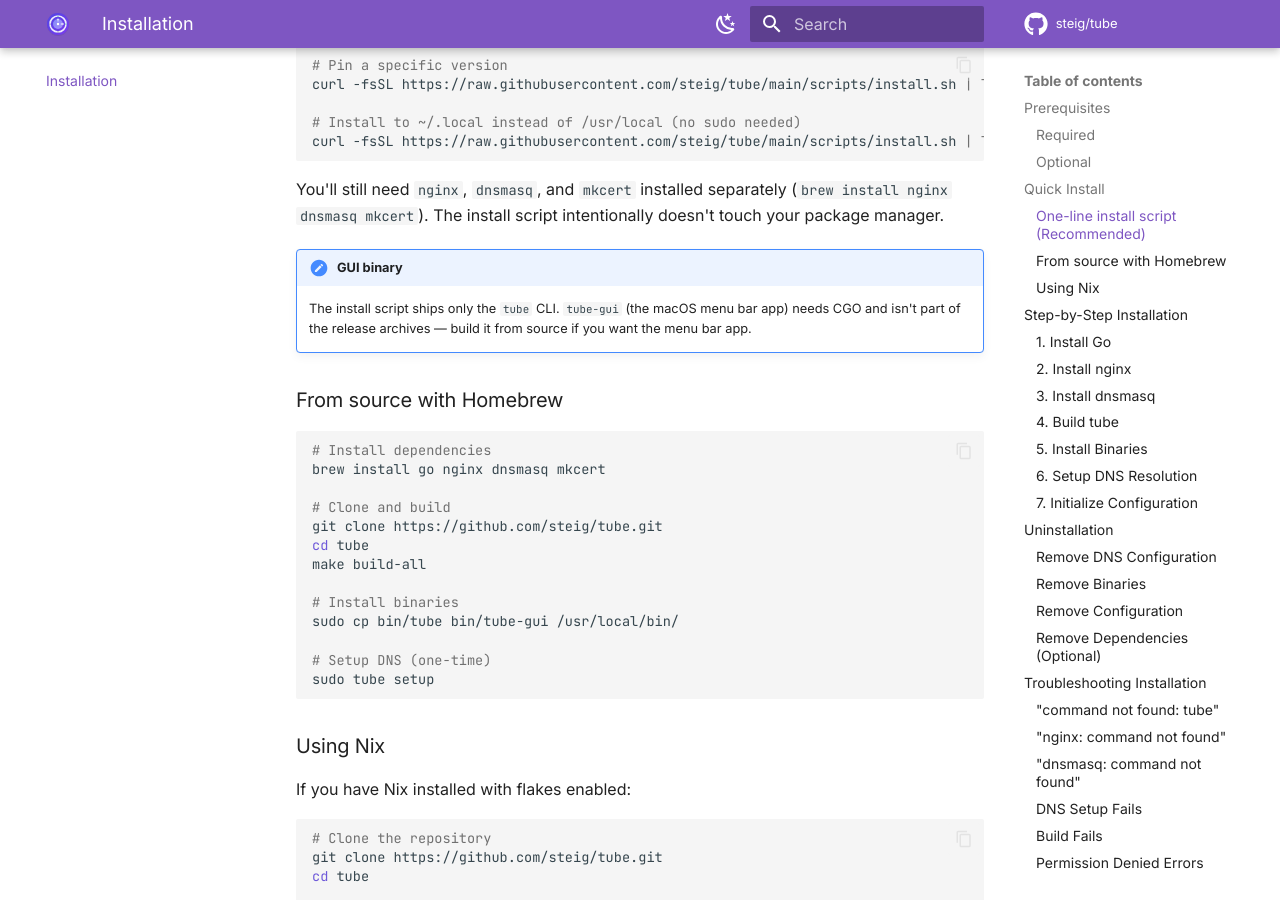
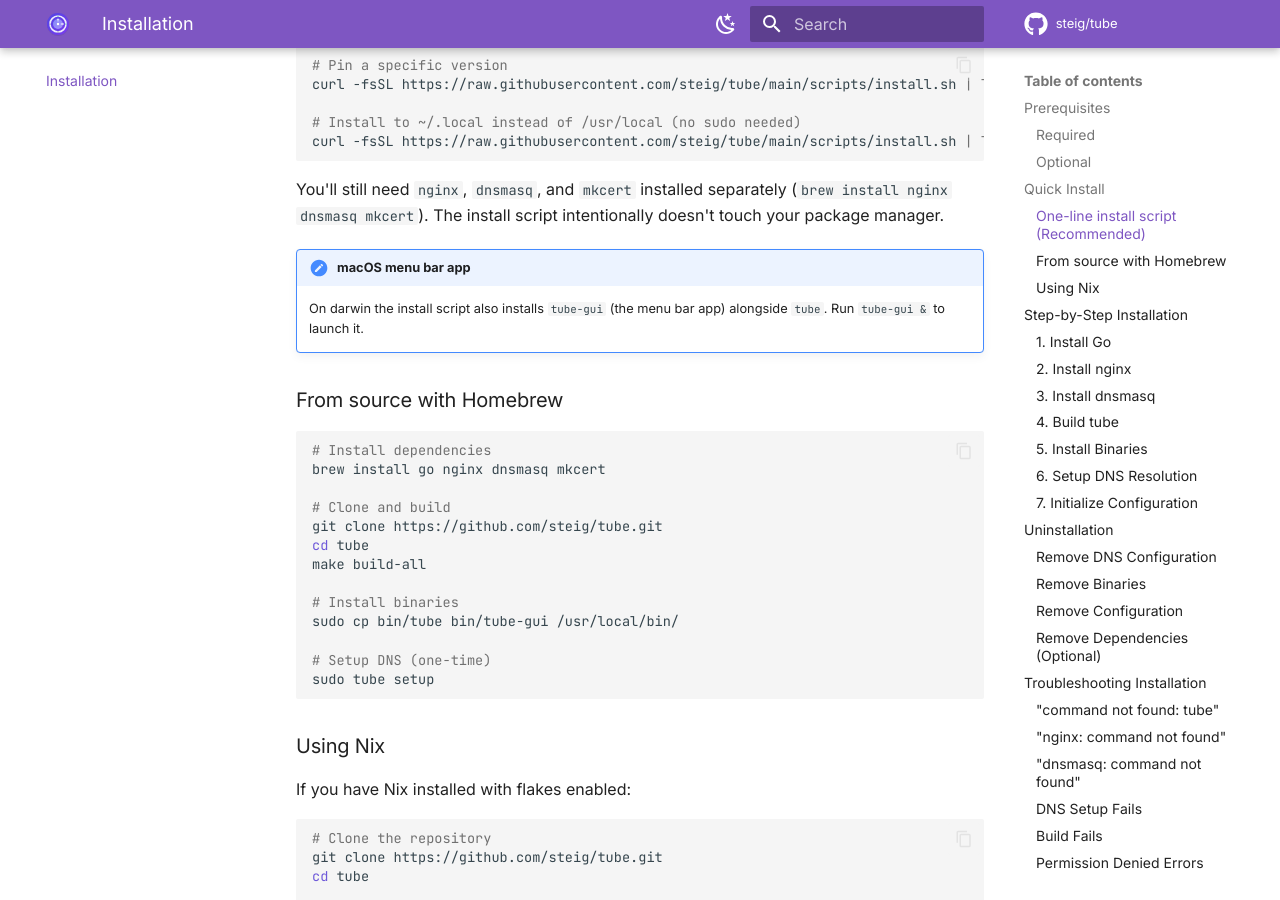
Before and after one commit to steig/tube, an MkDocs documentation site: the page built from docs/installation.md, in a window 1280 px wide and 900 px high, scrolled down 936 px. Built offline with MkDocs 1.6.1 and Material for MkDocs 9.7.7, drawn with Linux system fonts in a browser that asks for light colours; comment, search, counter and statistics services are not loaded.

Commit message:
feat: ship tube-gui in darwin release archives
The release archives have always shipped just the `tube` CLI because
goreleaser was building with CGO_ENABLED=0 (so linux + windows
cross-compile worked), and `tube-gui` needs CGO for the systray
Objective-C bindings. Users had to clone + build the menu bar app.

Fix:
- Add a second build to .goreleaser.yaml for tube-gui — darwin only,
  CGO_ENABLED=1. Linked into the same archive as the CLI via the
  archive's `builds:` list, so darwin tarballs now contain both
  binaries and linux/windows archives stay tube-only.
- Switch the release workflow runner from ubuntu-latest to macos-latest
  so the darwin CGO build happens natively. Linux + windows binaries
  still cross-compile out of the same job because the CLI is pure Go
  with CGO disabled.
- scripts/install.sh extracts the whole archive and installs tube-gui
  alongside tube when present. Backward-compatible: older archives
  (v0.3.0 and earlier) have only `tube`, the GUI step is skipped.
- Update README + docs to advertise the menu bar app and drop the
  "build it from source" caveat.
- Update the goreleaser release-notes footer accordingly.

Verified locally:
  CGO_ENABLED=1 darwin/arm64 tube-gui builds (14M binary)
  CGO_ENABLED=0 linux/amd64 + windows/amd64 still build (14M each)

Co-Authored-By: Claude Opus 4.7 (1M context) <noreply@anthropic.com>

```diff
--- a/docs/installation.md
+++ b/docs/installation.md
@@ -41,10 +41,9 @@ You'll still need `nginx`, `dnsmasq`, and `mkcert` installed separately
 (`brew install nginx dnsmasq mkcert`). The install script intentionally
 doesn't touch your package manager.
 
-!!! note "GUI binary"
-    The install script ships only the `tube` CLI. `tube-gui` (the macOS menu
-    bar app) needs CGO and isn't part of the release archives — build it from
-    source if you want the menu bar app.
+!!! note "macOS menu bar app"
+    On darwin the install script also installs `tube-gui` (the menu bar
+    app) alongside `tube`. Run `tube-gui &` to launch it.
 
 ### From source with Homebrew
 
```
Also changed, not shown: .goreleaser.yaml (+25 -3 lines), README.md (+2 -3 lines), 2 other files.
